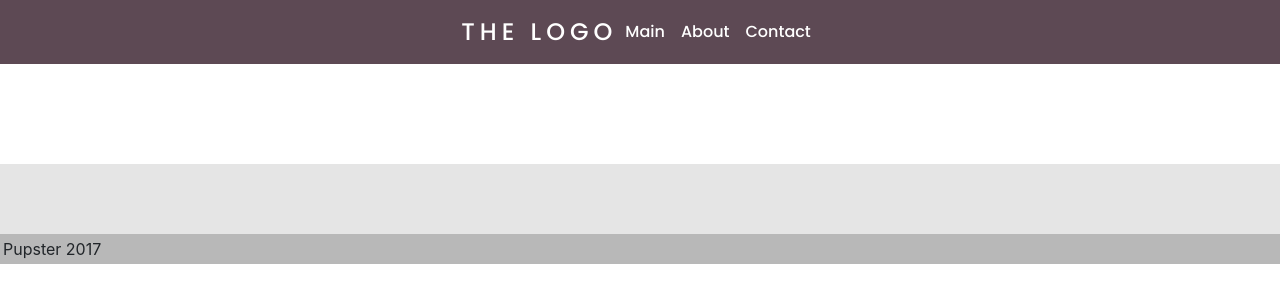
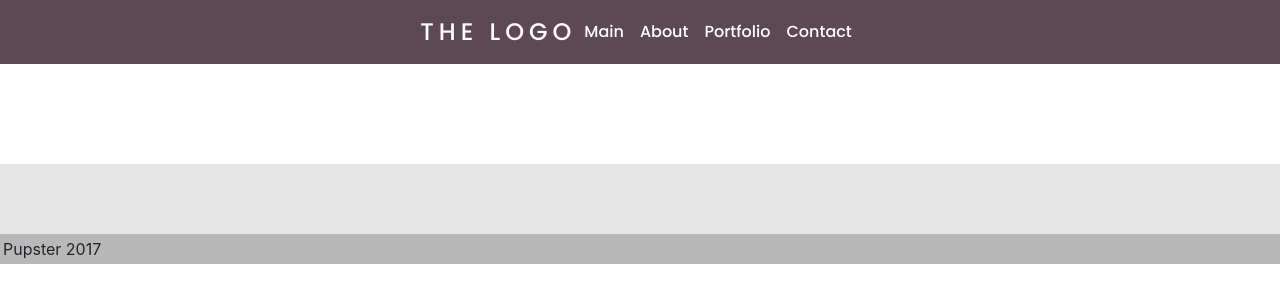
Before and after one commit to cusco1982/wjbestmock, a React (Create React App) app in the folder client/: page / in a window 1280 px wide. Shown: the top 302 px of the page. Built offline with nearby package versions, Linux system fonts and the light colour scheme.

Commit message:
moving to nav

```diff
--- a/client/src/components/Toolbar/Toolbar.js
+++ b/client/src/components/Toolbar/Toolbar.js
@@ -17,6 +17,7 @@ const toolbar = props => (
             <ul>
                 <li><a href="/">Main</a></li>
                 <li><a href="/about">About</a></li>
+                <li><a href="/portfolio">Portfolio</a></li>
                 <li><a href="/contact">Contact</a></li>
             </ul>
         </div>
```
Also changed, not shown: client/src/components/SideDrawer/SideDrawer.css (line endings or trailing spaces).
